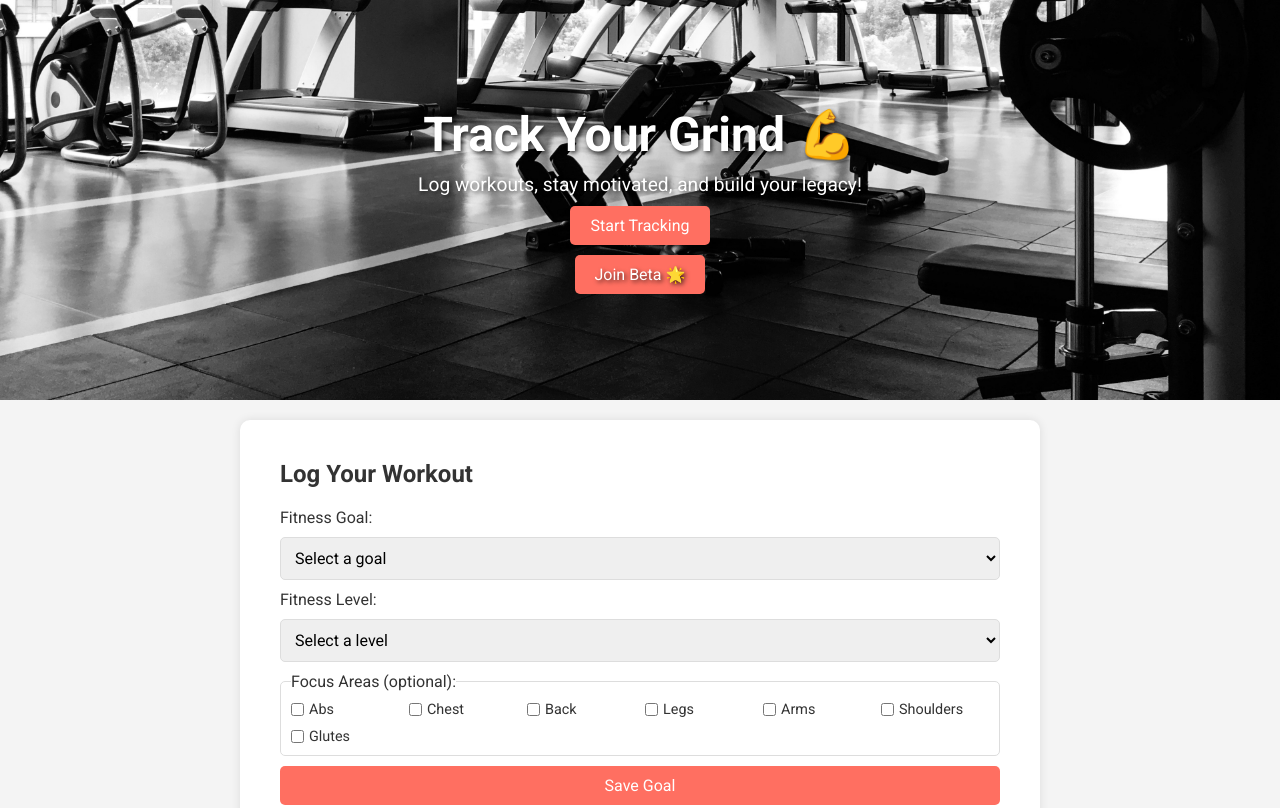
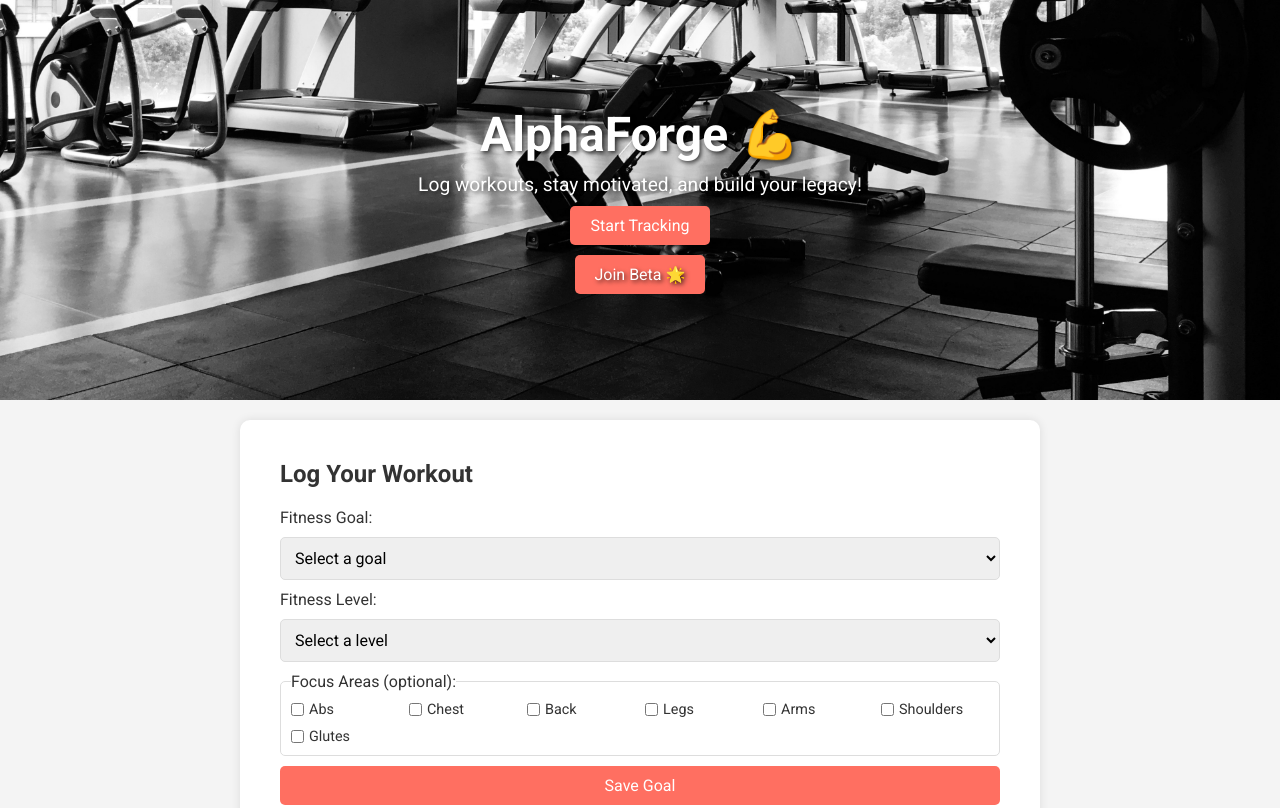
Before and after one commit to GordonsForge/Gym-tracker, a website: page index.html in a window 1280 px wide. Shown: the top 808 px of the page. Drawn offline with nearby package versions, Linux system fonts and the light colour scheme.

Commit message:
Updated app name to AlphaForge in index.html and beta.html

```diff
--- a/index.html
+++ b/index.html
@@ -3,7 +3,7 @@
 <head>
     <meta charset="UTF-8">
     <meta name="viewport" content="width=device-width, initial-scale=1.0">
-    <title>Gym Workout Tracker</title>
+    <title>AlphaForge</title>
     <link rel="stylesheet" href="style.css">
     <link href="https://fonts.googleapis.com/css2?family=Roboto:wght@400;700&display=swap" rel="stylesheet">
     <!-- Google tag (gtag.js) for analytics tracking -->
@@ -18,7 +18,7 @@
 <body>
     <!-- Hero section: Eye-catching header with gym image and call-to-action -->
     <header class="hero">
-        <h1>Track Your Grind 💪</h1>
+        <h1>AlphaForge 💪</h1>
         <p>Log workouts, stay motivated, and build your legacy!</p>
         <!-- Button scrolls to tracker section -->
         <button onclick="document.getElementById('tracker').scrollIntoView()">Start Tracking</button>
```
Also changed, not shown: beta.html (+2 -2 lines).
